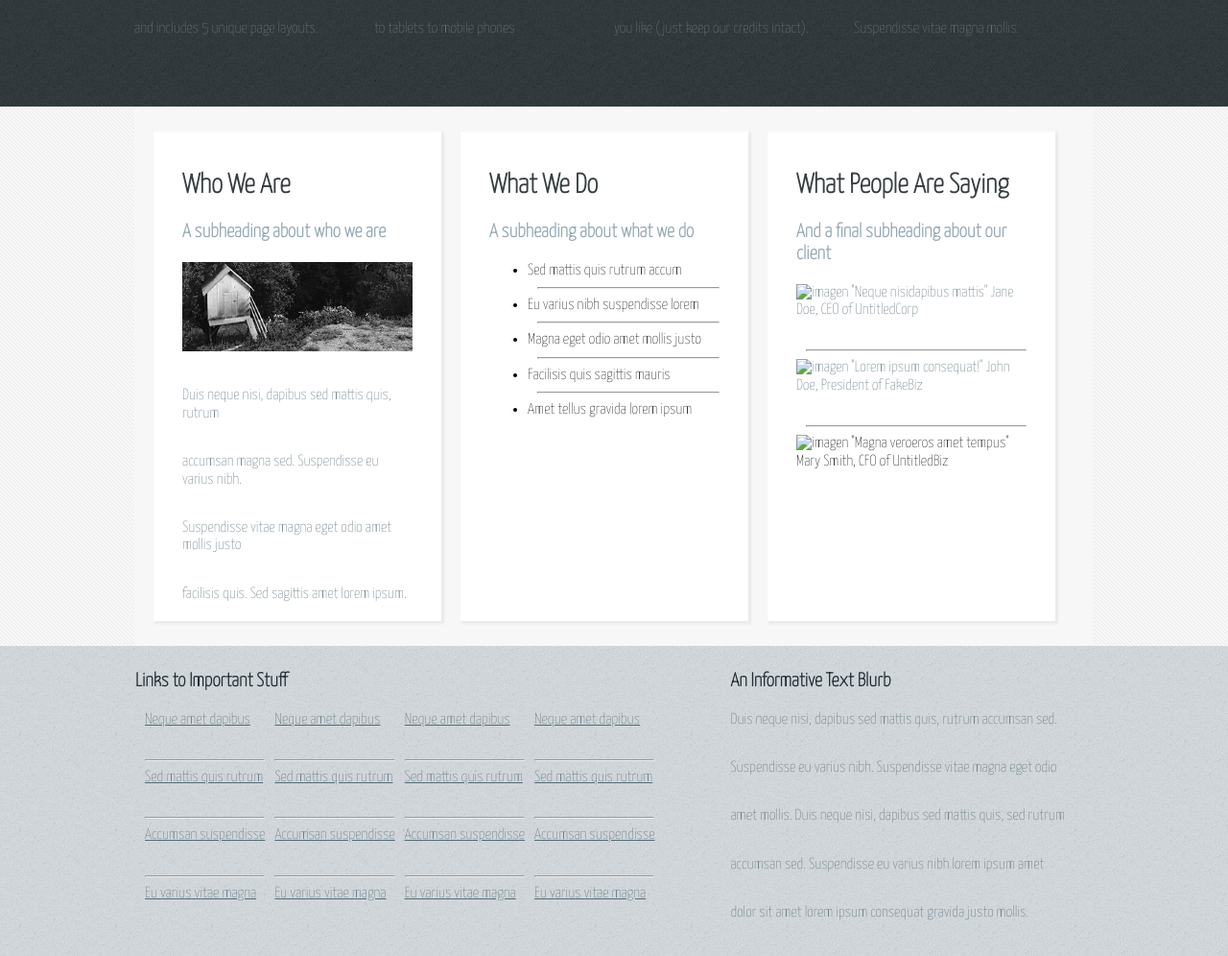
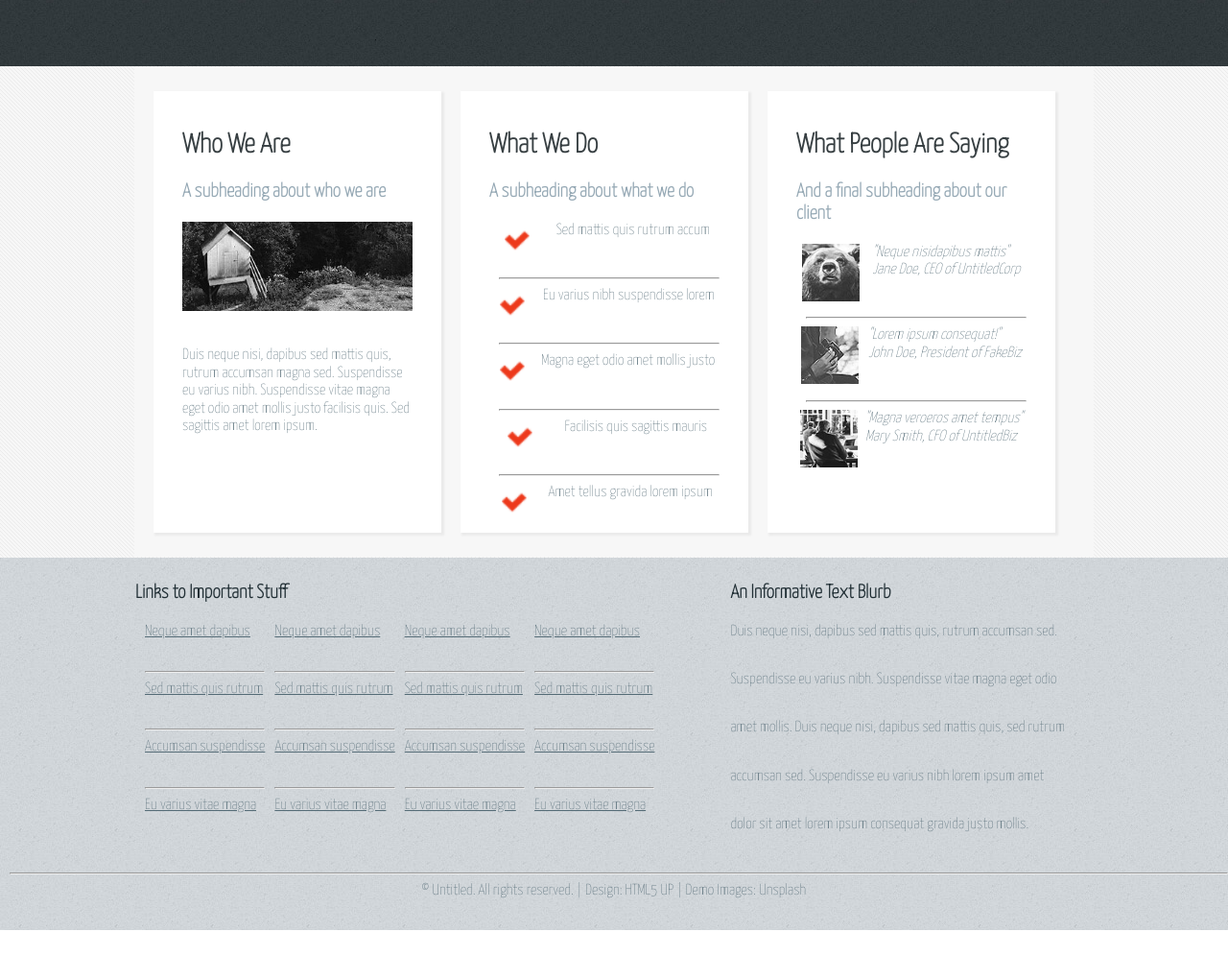
Before and after one commit to GonzaloDeCastro/Halcyonic, a plain HTML site: page index.html in a window 1280 px wide. Shown: the part 635-1631 px from the top of the page at 96% size. After the commit the page ends 1604 px from the top, so only its background shows below. Drawn offline with Linux system fonts and the light colour scheme.

Commit message:
Se trabajó en la semántica del código para darle mayor prolijidad

```diff
--- a/css/style.css
+++ b/css/style.css
@@ -18,9 +18,8 @@ body {
 
 .section1  {
   display: flex;
- /* flex-wrap: wrap-reverse;*/
   justify-content: center;
-  background-image: url(../img/bg01.jpg);
+  padding: 15px;
 }
 
 
@@ -50,15 +49,14 @@ body {
 
 .section2  {
     display: flex;
-   /* flex-flow: wrap;*/
+
     justify-content: center;
-    box-sizing: border-box;
 
   }
 
   .section2-box {
     display: flex;
-    flex-flow:wrap column;
+    flex-flow: column;
     margin: 20px 20px 20px 0px;
 
   }
@@ -79,7 +77,6 @@ body {
 
 .section3  {
   display: flex;
-/*  flex-wrap: wrap;*/
   justify-content: center;
   background-color: #f7f7f7;
 
@@ -89,14 +86,28 @@ body {
     margin: 25px 20px 25px 0;
     padding: 40px 30px 45px 30px;
     width: 300px;
-    height: 510px;
+    height: 460px;
     background-color: #fff;
     box-shadow: 2px 2px 2px 1px rgb(128 128 128 / 10%);
 }
 .section3-box img{
-
 width: 100%;
 }
+
+
+.section3-box.item img{
+  width: 40px;
+  height: 40px;
+  }
+.section3-box.size img{
+  width: 60px;
+  height: 60px;
+  }
+
+  .section3-box.size p{
+    font-style: italic;
+  }
+
 .section3-box h2{
   margin: 0 0 0.25em 0;
   font-size: 1.8em;
@@ -109,8 +120,14 @@ width: 100%;
     color: #96a9b5;
 }
 
+.section3-box-content {
+  display: flex;
+  justify-content: space-around;
+}
 
-/* Agregado a ultimo momento */
+
+
+/* Enmaquetado general*/
 .flex-content1 {
   display: flex;
   justify-content: center;
@@ -148,3 +165,19 @@ width: 100%;
   width: 1000px;
  /* border: solid;*/
 }
+
+
+@media screen and (max-width: 700px){
+  .section1  {
+
+    flex-wrap: wrap-reverse;
+    justify-content: center;
+
+  }
+
+  .section2-box {
+
+    margin: 20px 120px 20px 100px;
+
+  }
+}
--- a/index.html
+++ b/index.html
@@ -41,8 +41,8 @@
             <div class="contenedor-seccion">
                 <div class="section1">
                     <div class="section1-box">
-                   <p>We do something really useful, important,</p>
-                   <p>and unique. Learn all about it here ...</p>
+                        <p>We do something really useful, important,
+                        and unique. Learn all about it here ...</p>
                         <button class="clickme">Go on, click me!</button>
                     </div>
                     <div>
@@ -55,39 +55,32 @@
             <div class="contenedor-seccion">
                 <div class="section2">
                     <div class="section2-box">
-
                         <p><a href="#"><img src="img/pic01.jpg" alt=""></a></p>
                         <h2>Welcome to Halcyonic</h2>
                         <p>This is Halcyonic, a free site template by <a href="#"> AJ</a> for</p>
                         <p><a href="#">HTML5 UP</a>. It's responsive, built on HTML5 + CSS3,</p>
                         <p>and includes 5 unique page layouts.</p>
-
                       </div>
                     <div class="section2-box">
                         <p><a href="#"><img src="img/pic02.jpg" alt=""></a></p>
                         <h2>Responsive You Say?</h2>
                         <p> Yes! Halcyonic is built to be fully responsive so it </p>
                         <p> looks great at every screen size, from desktops</p>
-                    <p> to tablets to mobile phones</p>.</li>
-
+                        <p> to tablets to mobile phones</p>.
                     </div>
                     <div class="section2-box">
-
                         <p><a href="#"><img src="img/pic03.jpg" alt=""></a></p>
                         <h2>License Info</h2>
                         <p>Halcyonic is licensed under the <a href="#">CCA</a> license, so</p>
                         <p>use it for personal/commercial use as much as</p>
                         <p> you like (just keep our credits intact).</p>
-
                     </div>
                     <div class="section2-box">
-
                         <p><a href="#"><img src="img/pic04.jpg" alt=""></a></p>
                         <h2>Volutpat etiam aliquam</h2>
                         <p>Duis neque nisi, dapibus sed mattis quis, rutrum </p>
                         <p> accumsan sed. Suspendisse eu varius nibh.</p>
                         <p> Suspendisse vitae magna mollis.</p>
-
                     </div>
                 </div>
             </div>
@@ -96,7 +89,6 @@
             <div class="contenedor-seccion">
                 <div class="section3">
                     <div class="section3-box">
-
                         <h2>
                         Who We Are
                         </h2>
@@ -106,62 +98,79 @@
                         <p>
                         <img src="img/pic05.jpg" alt="">
                         </p>
-                <p> Duis neque nisi, dapibus sed mattis quis, rutrum</p>
-                <p> accumsan magna sed. Suspendisse eu varius nibh.</p>
-                <p> Suspendisse vitae magna eget odio amet mollis justo</p>
-                <p> facilisis quis. Sed sagittis amet lorem ipsum.</p>
+                        <p> Duis neque nisi, dapibus sed mattis quis, rutrum
+                        accumsan magna sed. Suspendisse eu varius nibh.
+                        Suspendisse vitae magna eget odio amet mollis justo
+                        facilisis quis. Sed sagittis amet lorem ipsum.
+                        </p>
                     </div>
-            <div class="section3-box">
+                    <div class="section3-box item">
                         <h2>What We Do</h2>
                         <h3>A subheading about what we do</h3>
-
-                    <ul>
-                        <li>
+                        <div class="section3-box-content">
+                            <img src="img/item.PNG" alt="imagen">
+                            <p>
                              Sed mattis quis rutrum accum
-                        </li>
+                            </p>
+                        </div>
                         <hr>
-                        <li>
+                        <div class="section3-box-content">
+                            <img src="img/item.PNG" alt="imagen">
+                            <p>
                              Eu varius nibh suspendisse lorem
-                        </li>
+                            </p>
+                        </div>
                         <hr>
-                        <li>
+                        <div class="section3-box-content">
+                            <img src="img/item.PNG" alt="imagen">
+                            <p>
                              Magna eget odio amet mollis justo
-                        </li>
+                            </p>
+                        </div>
                         <hr>
-                        <li>
+                        <div class="section3-box-content">
+                            <img src="img/item.PNG" alt="imagen">
+                            <p>
                              Facilisis quis sagittis mauris
-                        </li>
+                            </p>
+                        </div>
                         <hr>
-                        <li>
+                        <div class="section3-box-content">
+                            <img src="img/item.PNG" alt="imagen">
+                            <p>
                              Amet tellus gravida lorem ipsum
-                        </li>
-                    </ul>
-
+                            </p>
                         </div>
-            <div class="section3-box">
-
+                    </div>
+                    <div class="section3-box size">
                         <h2>
                         What People Are Saying
                         </h2>
                         <h3>
                         And a final subheading about our client
                         </h3>
+                        <div class="section3-box-content">
+                            <img src="img/pic06.jpg" alt="imagen">
                             <p>
-                    <img src="img/pic06.png" alt="imagen">
-                    "Neque nisidapibus mattis"
+                             "Neque nisidapibus mattis"<br>
                              Jane Doe, CEO of UntitledCorp
                             </p>
+                        </div>
                         <hr>
+                        <div class="section3-box-content">
+                            <img src="img/pic07.jpg" alt="imagen">
                             <p>
-                    <img src="img/pic07.jpg" alt="imagen">
-                    "Lorem ipsum consequat!"
+                            "Lorem ipsum consequat!" <br>
                             John Doe, President of FakeBiz
+                        </div>
+                        <hr>
+                        <div class="section3-box-content">
+                            <img src="img/pic08.jpg" alt="imagen">
+                            <p>
+                            "Magna veroeros amet tempus"<br>
+                            Mary Smith, CFO of UntitledBiz
                             </p>
-                <hr>
-                <img src="img/pic08.jpg" alt="imagen"> "Magna veroeros amet tempus"
-
-                    Mary Smith, CFO of UntitledBiz
-
+                        </div>
                     </div>
                 </div>
             </div>
```
Also changed, not shown: onecolumn.html (+0 -1 lines), three_column.html (+0 -6 lines), img/Captura.PNG (added), img/item.PNG (added), img/pic06.jpg (added), img/pic07.jpg (added), img/pic08.jpg (added). Lines whose indentation alone changed are shown as unchanged.
